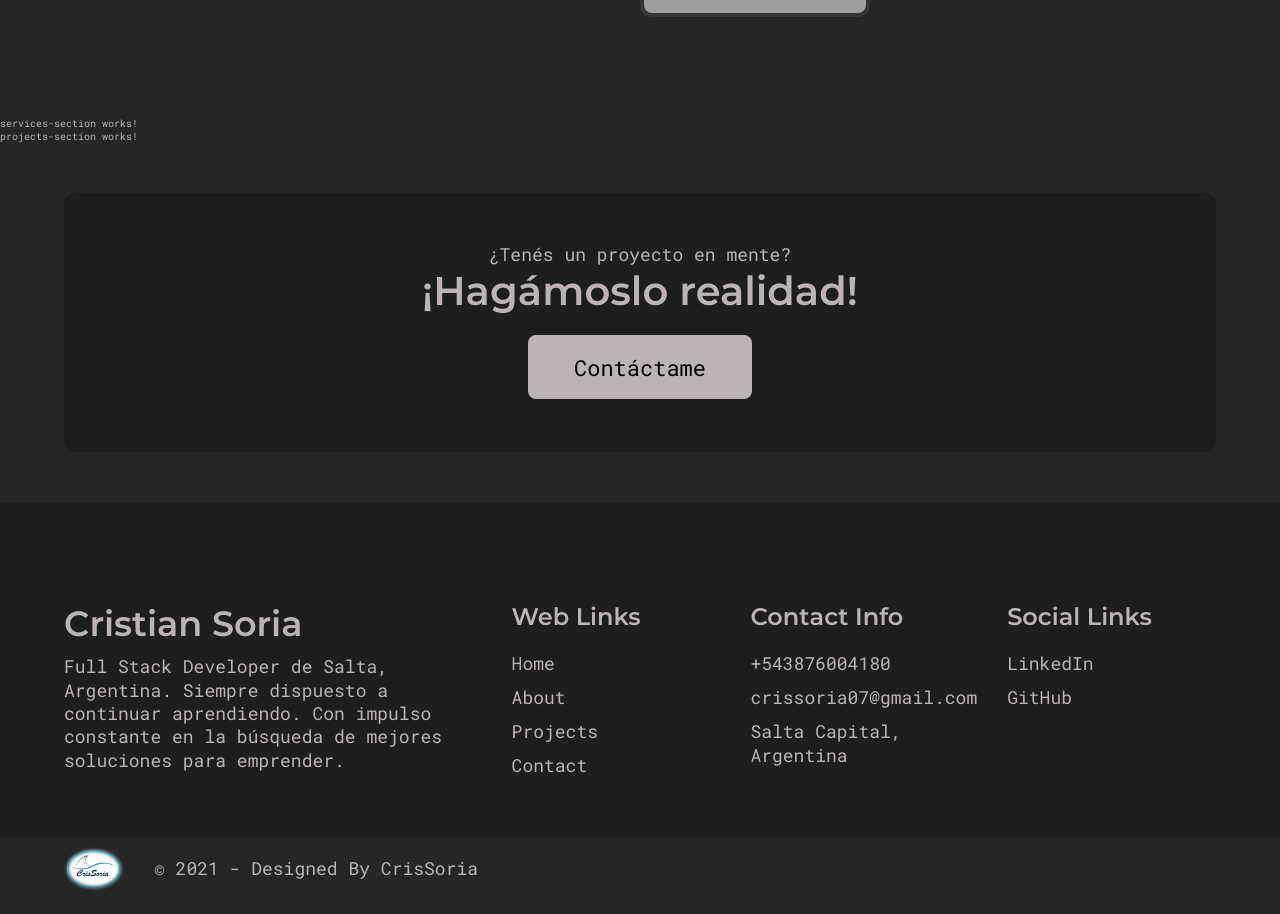
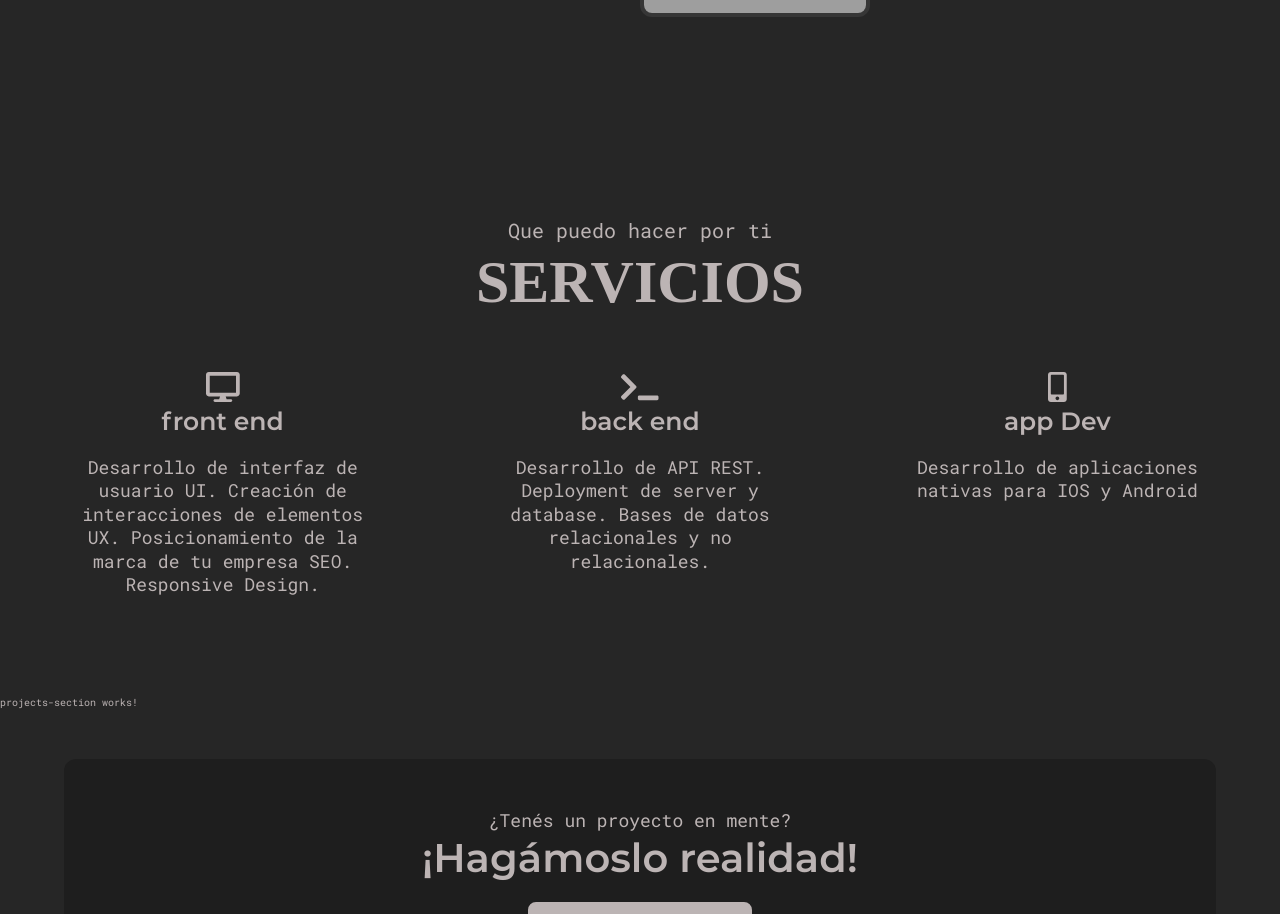
Before and after one commit to CrisSoria/testAng, an Angular app: page / in a window 1280 px wide. Shown: the part 1483-2397 px from the top of the page. Built offline with nearby package versions, Linux system fonts and the light colour scheme; grey boxes are pictures that could not be loaded; a web font is replaced by a local one.

Commit message:
servicios fin

```diff
--- a/src/app/app.module.ts
+++ b/src/app/app.module.ts
@@ -20,6 +20,7 @@ import { HeroSectionComponent } from './pages/home/hero-section/hero-section.com
 import { AboutSectionComponent } from './pages/home/about-section/about-section.component';
 import { ServicesSectionComponent } from './pages/home/services-section/services-section.component';
 import { ProjectsSectionComponent } from './pages/home/projects-section/projects-section.component';
+import { ServiceItemComponent } from './pages/home/services-section/service-item/service-item.component';
 
 @NgModule({
   declarations: [
@@ -39,6 +40,7 @@ import { ProjectsSectionComponent } from './pages/home/projects-section/projects
     AboutSectionComponent,
     ServicesSectionComponent,
     ProjectsSectionComponent,
+    ServiceItemComponent,
   ],
   imports: [BrowserModule, FormsModule, AppRoutingModule, FontAwesomeModule],
   providers: [],
--- /dev/null
+++ b/src/app/pages/home/services-section/service-item/service-item.component.css
@@ -0,0 +1,11 @@
+.servicesItem {
+  text-align: center;
+}
+.servicesItem__icon {
+  /* width: 3rem; */
+}
+.servicesItem__title {
+  font-size: 2.5rem;
+  font-family: "MontserratSemiBold";
+  margin-bottom: 2rem;
+}
--- /dev/null
+++ b/src/app/pages/home/services-section/service-item/service-item.component.html
@@ -0,0 +1,5 @@
+<div class="servicesItem">
+  <fa-icon class="servicesItem__icon" [icon]="icon" class="fa-3x"></fa-icon>
+  <div class="servicesItem__title">{{ title }}</div>
+  <app-p-text [text]="desc"></app-p-text>
+</div>
--- /dev/null
+++ b/src/app/pages/home/services-section/service-item/service-item.component.ts
@@ -0,0 +1,17 @@
+import { Component, Input, OnInit } from '@angular/core';
+import { faTelegramPlane } from '@fortawesome/free-brands-svg-icons';
+
+@Component({
+  selector: 'app-service-item',
+  templateUrl: './service-item.component.html',
+  styleUrls: ['./service-item.component.css'],
+})
+export class ServiceItemComponent implements OnInit {
+  @Input() icon: any = faTelegramPlane;
+  @Input() title: string = 'Web Design';
+  @Input() desc: string =
+    "Lorem Ipsum is simply dummy text of the printing and typesetting industry. Lorem Ipsum has been the industry's ok";
+  constructor() {}
+
+  ngOnInit(): void {}
+}
--- a/src/app/pages/home/services-section/services-section.component.css
+++ b/src/app/pages/home/services-section/services-section.component.css
@@ -0,0 +1,21 @@
+.servicesSection {
+  padding: 10rem 0;
+}
+.services__allItems {
+  display: flex;
+  gap: 10rem;
+  justify-content: space-between;
+  margin-top: 5rem;
+}
+.servicesSection app-section-title {
+  text-align: center;
+}
+@media only screen and (max-width: 768px) {
+  .services__allItems {
+    flex-direction: column;
+    max-width: 350px;
+    margin: 0 auto;
+    margin-top: 5rem;
+    gap: 5rem;
+  }
+}
--- a/src/app/pages/home/services-section/services-section.component.html
+++ b/src/app/pages/home/services-section/services-section.component.html
@@ -1 +1,27 @@
-<p>services-section works!</p>
+<div class="servicesSection">
+  <div class="container">
+    <app-section-title
+      subheading="Que puedo hacer por ti"
+      heading="Servicios"
+    ></app-section-title>
+    <div class="services__allItems">
+      <app-service-item
+        [icon]="desktop"
+        title="front end"
+        desc="Desarrollo de interfaz de usuario UI. Creación de interacciones de elementos UX. Posicionamiento de la marca de tu empresa SEO. Responsive Design."
+      ></app-service-item>
+
+      <app-service-item
+        [icon]="terminal"
+        title="back end"
+        desc="Desarrollo de API REST. Deployment de server y database. Bases de datos relacionales y no relacionales."
+      ></app-service-item>
+
+      <app-service-item
+        [icon]="mobile"
+        title="app Dev"
+        desc="Desarrollo de aplicaciones nativas para IOS y Android"
+      ></app-service-item>
+    </div>
+  </div>
+</div>
--- a/src/app/pages/home/services-section/services-section.component.ts
+++ b/src/app/pages/home/services-section/services-section.component.ts
@@ -1,15 +1,20 @@
 import { Component, OnInit } from '@angular/core';
+import {
+  faTerminal,
+  faDesktop,
+  faMobileAlt,
+} from '@fortawesome/free-solid-svg-icons';
 
 @Component({
   selector: 'app-services-section',
   templateUrl: './services-section.component.html',
-  styleUrls: ['./services-section.component.css']
+  styleUrls: ['./services-section.component.css'],
 })
 export class ServicesSectionComponent implements OnInit {
+  terminal = faTerminal;
+  desktop = faDesktop;
+  mobile = faMobileAlt;
+  constructor() {}
 
-  constructor() { }
-
-  ngOnInit(): void {
-  }
-
+  ngOnInit(): void {}
 }
```
